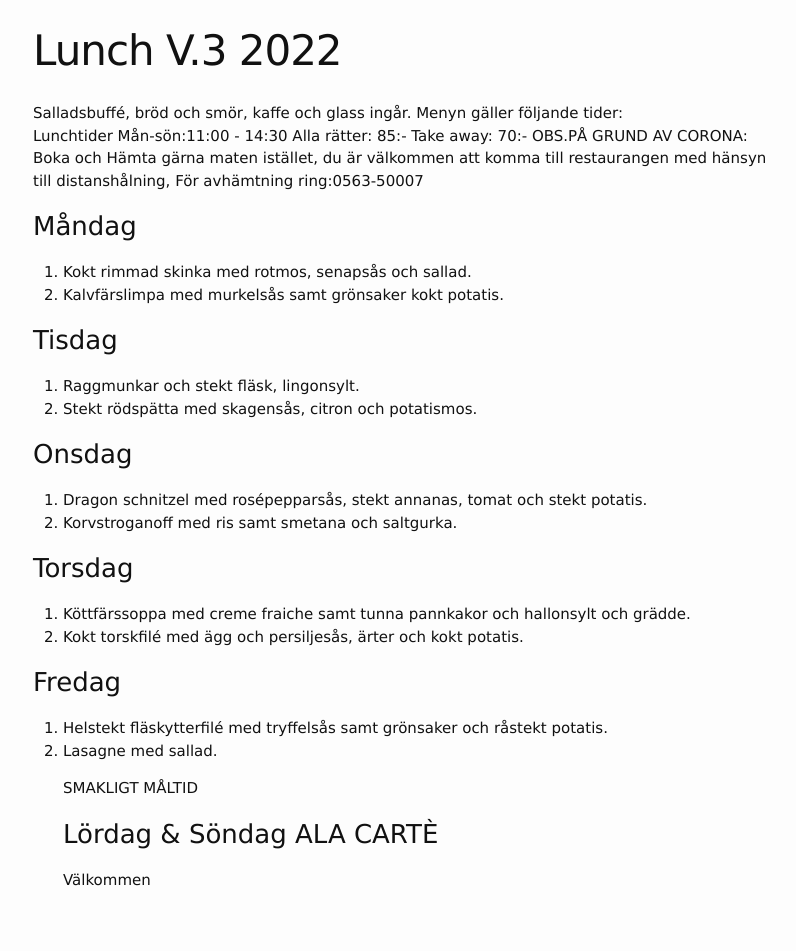
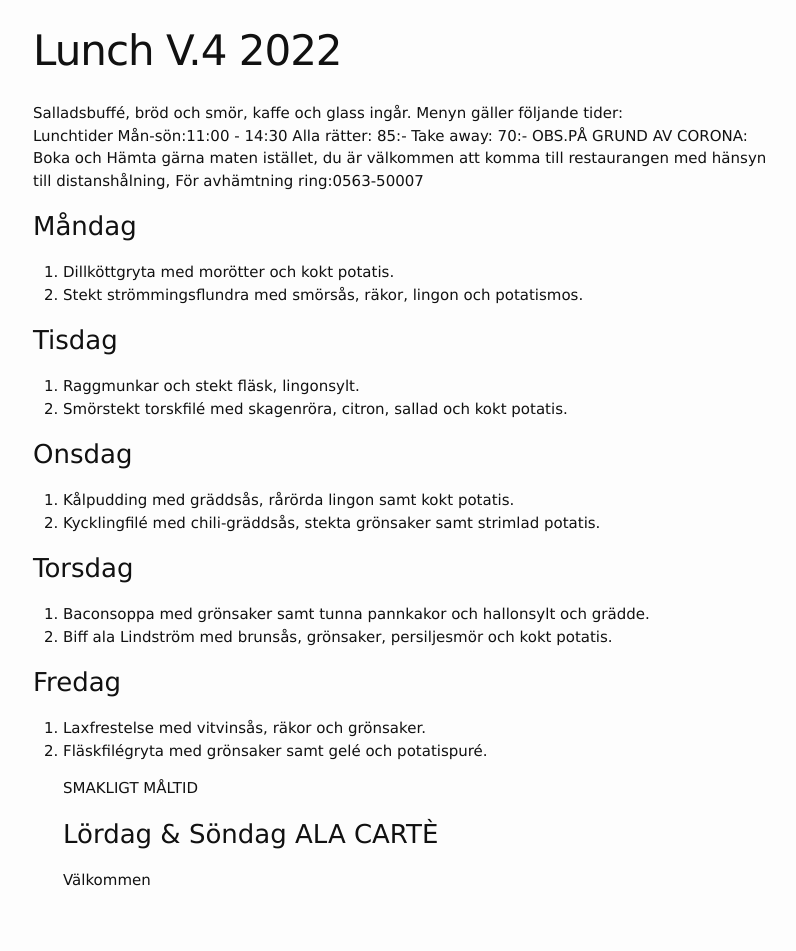
Before and after one commit to FarInn62/farinn62.github.io, a Jekyll site: the page built from lunch.md, in a window 1280 px wide. Shown: the whole page, without its empty margins (237-1033 px from the left). Built offline with Jekyll 4.4.1, drawn with Linux system fonts in a browser that asks for light colours.

Commit message:
Update lunch.md

```diff
--- a/lunch.md
+++ b/lunch.md
@@ -1,6 +1,6 @@
 ---
 layout: foodmenu
-title: Lunch V.3  2022
+title: Lunch V.4  2022
 permalink: /lunch/
 published: true
 ---
@@ -12,24 +12,24 @@ OBS.PÅ GRUND AV CORONA: Boka och Hämta gärna maten istället, du är välkomm
 
 
 ### Måndag
-1. Kokt rimmad skinka med rotmos, senapsås och sallad.
-2. Kalvfärslimpa med murkelsås samt grönsaker kokt potatis.
+1. Dillköttgryta med morötter och kokt potatis.
+2. Stekt strömmingsflundra med smörsås, räkor, lingon och potatismos.
 
 ### Tisdag
 1. Raggmunkar och stekt fläsk, lingonsylt.
-2. Stekt rödspätta med skagensås, citron och potatismos.
+2. Smörstekt torskfilé med skagenröra, citron, sallad och kokt potatis.
 
 ### Onsdag
-1. Dragon schnitzel med rosépepparsås, stekt annanas, tomat och stekt potatis.
-2. Korvstroganoff med ris samt smetana och saltgurka.
+1. Kålpudding med gräddsås, rårörda lingon samt kokt potatis.
+2. Kycklingfilé med chili-gräddsås, stekta grönsaker samt strimlad potatis.
 
 ### Torsdag
-1. Köttfärssoppa med creme fraiche samt tunna pannkakor och hallonsylt och grädde.
-2. Kokt torskfilé med ägg och persiljesås, ärter och kokt potatis.
+1. Baconsoppa med grönsaker samt tunna pannkakor och hallonsylt och grädde.
+2. Biff ala Lindström med brunsås, grönsaker, persiljesmör och kokt potatis.
 
 ### Fredag
-1. Helstekt fläskytterfilé med tryffelsås samt grönsaker och råstekt potatis.
-2. Lasagne med sallad.
+1. Laxfrestelse med vitvinsås, räkor och grönsaker.
+2. Fläskfilégryta med grönsaker samt gelé och potatispuré.
 
 
     SMAKLIGT MÅLTID
```
